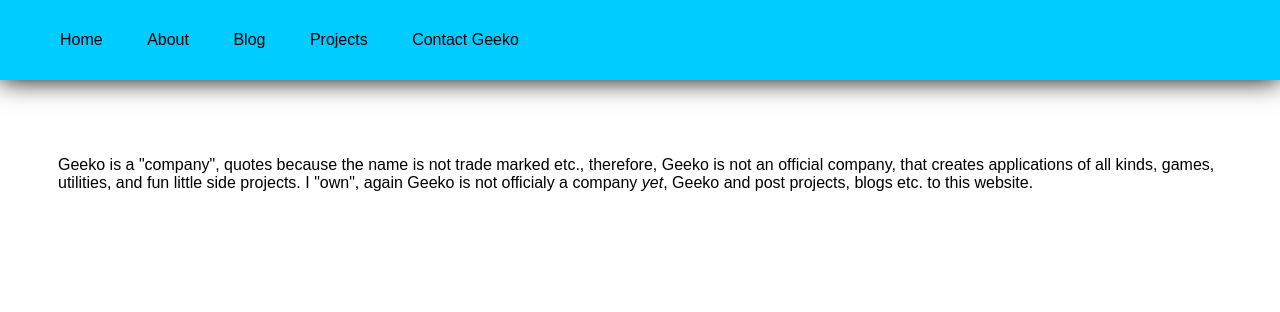
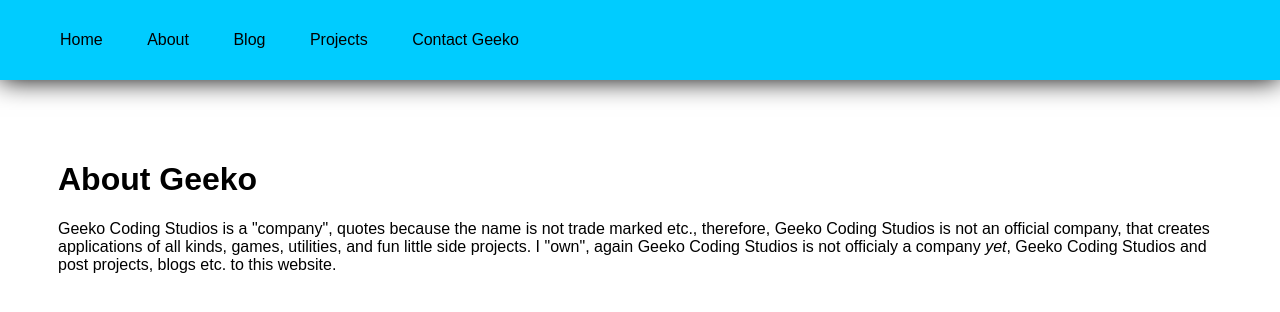
Before and after one commit to Geeko/geeko.github.io, a Jekyll site: the page built from about/index.html, in a window 1280 px wide. Shown: the top 312 px of the page. Built offline with Jekyll 4.4.1, drawn with Linux system fonts in a browser that asks for light colours.

Commit message:
Update index.html

```diff
--- a/about/index.html
+++ b/about/index.html
@@ -2,7 +2,7 @@
 layout: default
 title: About Geeko
 ---
-<hi></hi>
-<p>Geeko is a "company", quotes because the name is not trade marked etc., therefore, Geeko is not an official company, that
-creates applications of all kinds, games, utilities, and fun little side projects. I "own", again Geeko is not officialy a company <i>yet</i>,
-Geeko and post projects, blogs etc. to this website.</p>
+<h1>About Geeko</h1>
+<p> Geeko Coding Studios is a "company", quotes because the name is not trade marked etc., therefore, Geeko Coding Studios
+ is not an official company, that creates applications of all kinds, games, utilities, and fun little side projects. I "own",
+ again Geeko Coding Studios is not officialy a company <i>yet</i>, Geeko Coding Studios and post projects, blogs etc. to this website.</p>
```
